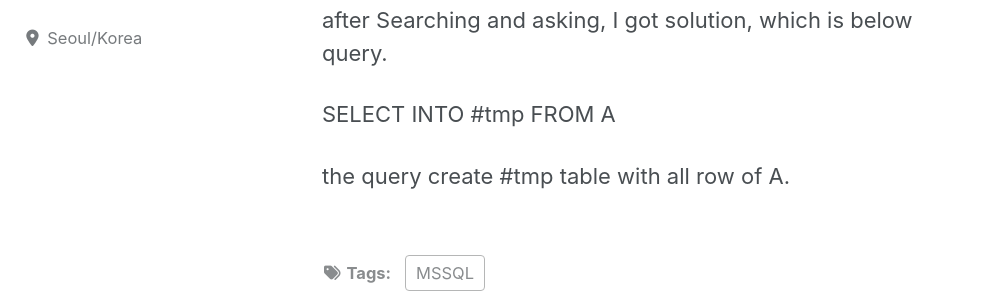
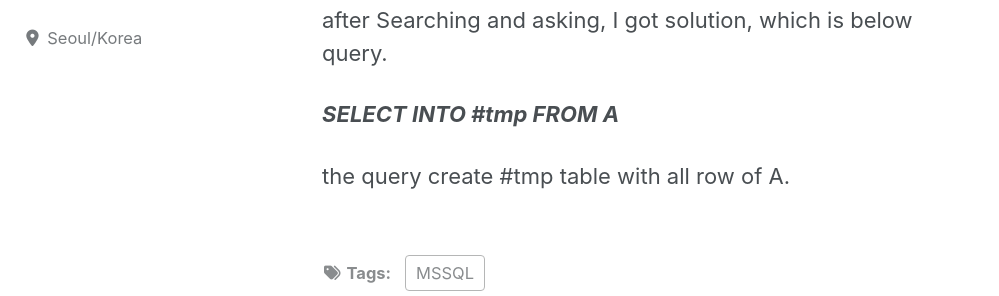
Before and after one commit to Youngjin-KimY/blog, a Jekyll site: the page built from _posts/2020-06-03-mysql.md, in a window 1280 px wide and 900 px high, scrolled down 482 px. Shown: the part 154-450 px from the top of the window, without its empty margins (0-999 px from the left). Built offline with Jekyll 4.4.1, drawn with Linux system fonts in a browser that asks for light colours; cached includes are drawn as plain includes; nearby versions of some CDN libraries; comment, search, counter and statistics services are not loaded.

Commit message:
adding highlight

```diff
--- a/_posts/2020-06-03-mysql.md
+++ b/_posts/2020-06-03-mysql.md
@@ -20,6 +20,6 @@ first I thought that select all row and then insert into new table, but is it ok
 
 after Searching and asking, I got solution, which is below query.<br>
 
-SELECT INTO #tmp FROM A <br>
+***SELECT INTO #tmp FROM A <br>***
 
 the query create #tmp table with all row of A.
```
